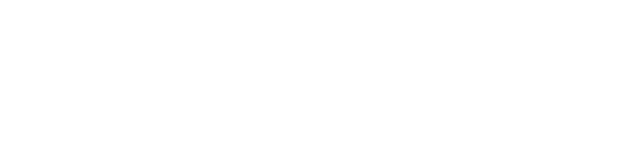
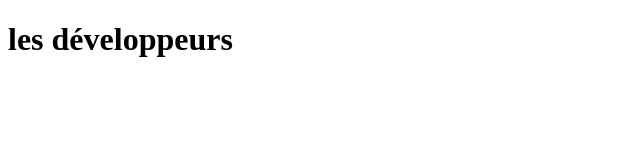
Before and after one commit to Gsxfa/HelloWorld, a plain HTML site: page index.html in a window 1280 px wide. Shown: the whole page, without its empty margins (0-640 px from the left). Drawn offline with Linux system fonts and the light colour scheme.

Commit message:
created h1

```diff
--- a/index.html
+++ b/index.html
@@ -7,6 +7,7 @@
     <title>Bonjour le monde</title>
 </head>
 <body>
+    <h1> les développeurs</h1>
 
 </body>
 </html>
```
